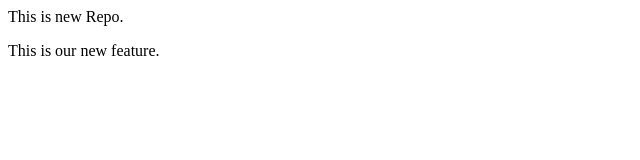
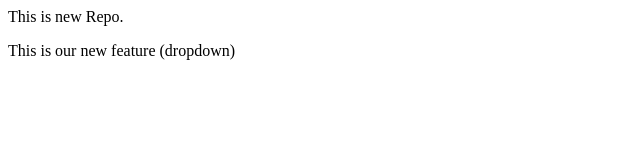
Before and after one commit to saujanya29/localRepo, a plain HTML site: page index.html in a window 1280 px wide. Shown: the full height of the page, 0-640 px from the left. Drawn offline with Linux system fonts and the light colour scheme.

Commit message:
Add dropdown

```diff
--- a/index.html
+++ b/index.html
@@ -1,2 +1,2 @@
 <p>This is new Repo.</p>
-<p>This is our new feature.</p>
+<p>This is our new feature (dropdown)</p>
```
